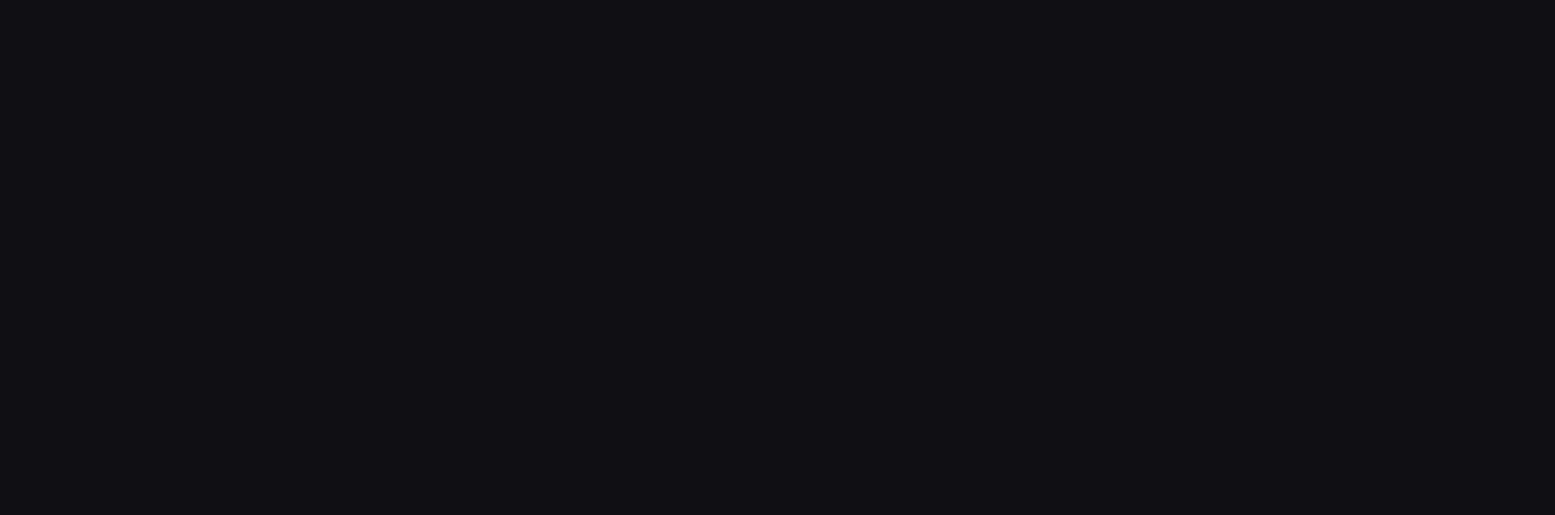
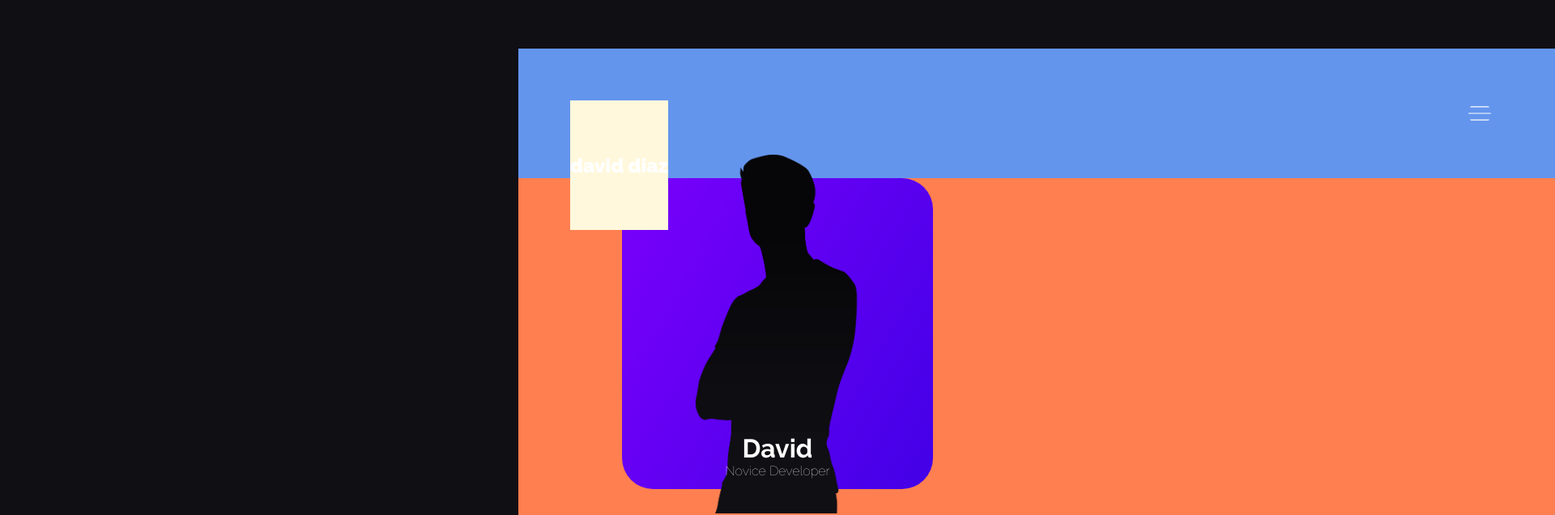
Before and after one commit to DaivDiz/PersonalWebSite, a Vue app: page / in a window 1280 px wide. Shown: the part 580-1216 px from the top of the page at 81% size, 1920 px wide, since content can reach past the window. Before the commit the page ends 800 px from the top, so only its background shows below. Built offline with nearby package versions, Linux system fonts and the light colour scheme.

Commit message:
Intento 1 de Orden - Fallido

```diff
--- a/public/style.css
+++ b/public/style.css
@@ -12,30 +12,37 @@
     background: #100f14;
 }
 
+body {
+    padding: 50%;
+}
+
 header {
     display: flex;
     justify-content: space-between;
     position: relative;
+    height: 20vh;
+    width: 100vw;
+    padding: 5vw;
+    background: cornflowerblue;
 }
 
 .der {
-    width: 10vw;
-    height: 10vw;
     display: flex;
     justify-content: center;
     align-items: center;
 }
 
 .icon {
-    width: 10vw;
-    height: 10vw;
     display: flex;
+    height: inherit;
+    align-items: center;
     justify-content: center;
-    align-items: center;
+    background: cornsilk;
 }
 
 .icon a {
     text-decoration: none;
+    font-size: 1.5em;
     color: white;
     font-weight: 900;
 }
@@ -86,52 +93,70 @@
     stroke-dashoffset: 280;
     transform-origin: 50% 50%;
     stroke-width: 2;
-    animation-fill-mode: forwards;
 }
 
 @keyframes circle-animation {
-    from {
+    0% {
         stroke-dashoffset: 280;
         transform: rotate(0deg);
     }
-    to {
+    100% {
         stroke-dashoffset: 0;
         transform: rotate(360deg);
     }
 }
 
-.swp {
-    width: 100%;
-    height: auto;
-    display: flex;
+.body {
+    background: coral;
+    width: 100vw;
+    height: 90vh;
 }
 
-.swp .illu {
+.fondo {
     margin-left: 10vw;
-    padding: 5vw;
+    background: linear-gradient(120deg, #7a00fb, #4200e7);
     width: 30vw;
     height: 30vw;
-    background: linear-gradient(120deg, #7a00fb, #4200e7);
+    display: flex;
+    justify-content: center;
+    align-items: flex-end;
     border-radius: 10%;
-    display: flex;
-    text-align: center;
-}
-
-.swp .illu .silueta {
     transition: all 0.3s;
 }
 
-.swp .illu .silueta:hover {
-    margin-top: -8%;
+.fondo .contenedorImg {
+    position: absolute;
+    display: flex;
+    justify-content: center;
+    width: 30vw;
+    height: auto;
 }
 
-.swp .illu .silueta img {
-    width: 20vw;
-    position: relative;
-    margin-top: -40%;
-    user-select: none;
+.fondo .contenedorImg div {
+    text-align: center;
+    color: white;
+    transition: all 0.3s;
 }
 
-.swp .illu .silueta h2 {
-    color: white;
+.fondo .contenedorImg div img {
+    width: 20vw;
+    margin-bottom: -8vw;
+    transition: all 0.3s;
+    position: relative;
+    z-index: 10;
 }
+
+.fondo .contenedorImg div .iconSilueta {
+    width: 40px;
+}
+
+.fondo .contenedorImg div .info {
+    position: relative;
+    z-index: 20;
+    margin-bottom: 5%;
+    padding-bottom: ;
+}
+
+.fondo .contenedorImg div .info h4 {
+    font-weight: 100;
+}
--- a/src/components/Index.vue
+++ b/src/components/Index.vue
@@ -2,29 +2,33 @@
     <div>
         <header>
             <div class="icon">
-                <a href="#"></a>
+                <a href="/">david diaz</a>
             </div>
             <div class="der">
-                <div class="bordes" @mouseenter="hover=true" @mouseleave="hover=false" @click="menu=!menu">
+                <div class="bordes" @click="menu=!menu">
                     <svg class="progress-ring" width="4vw" height="4vw" >
                         <linearGradient id="linearColors">
                             <stop offset="0%" stop-color="#7a00fb"/>
                             <stop offset="100%" stop-color="#4200e7"/>
                         </linearGradient>
-                        <transition name="fill" mode="out-in">
+                        <transition name="fill">
                             <circle v-if="menu" stroke="url(#linearColors)" r="1.9vw" cx="2vw" cy="2vw"/>
-
                         </transition>
                     </svg>
                     <img src="../assets/utils/menu.svg" :style="[menu ? {transform: 'rotateZ(-90deg)'} : {transform: 'rotateZ(0deg)'}]" alt="Boton de Menu">
                 </div>
             </div>
         </header>
-        <div class="swp">
-            <div class="illu">
-                <div class="silueta">
-                    <img src="../assets/utils/silueta.png" alt="">
-                    <h2>Hola</h2>
+        <div class="body">
+            <div class="fondo" @mouseenter="hover=true" @mouseleave="hover=false">
+                <div class="contenedorImg">
+                    <div>
+                        <img :style="[hover ? {transform: 'scale(1.15)'}:{transform: 'scale(1)'}]" src="../assets/utils/silueta.png" alt="">
+                        <div class="info">
+                            <h1>David</h1>
+                            <h4>Novice Developer</h4>
+                        </div>
+                    </div>
                 </div>
             </div>
         </div>
@@ -38,8 +42,8 @@
 export default{
     data(){
         return{
-            hover:'',
-            menu:'',
+            menu: false,
+            hover:false
         }
     },
     computed:{
@@ -53,12 +57,7 @@
 </script>
 
 <style>
-.fill-enter-to,.fill-leave{
-}
-.fill-enter-active{
-    animation: circle-animation 8s forwards normal;
-}
-.fill-leave-active{
-    animation: circle-animation 1.5s forwards reverse;
+.bounce-enter-active{
+    transform: scale(1.2);
 }
 </style>
```
